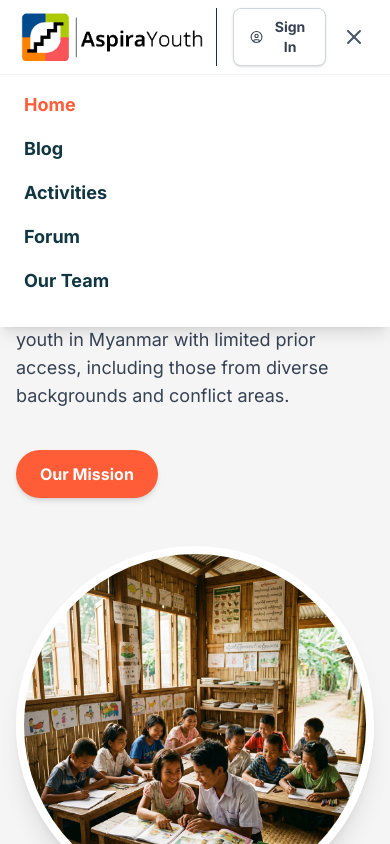
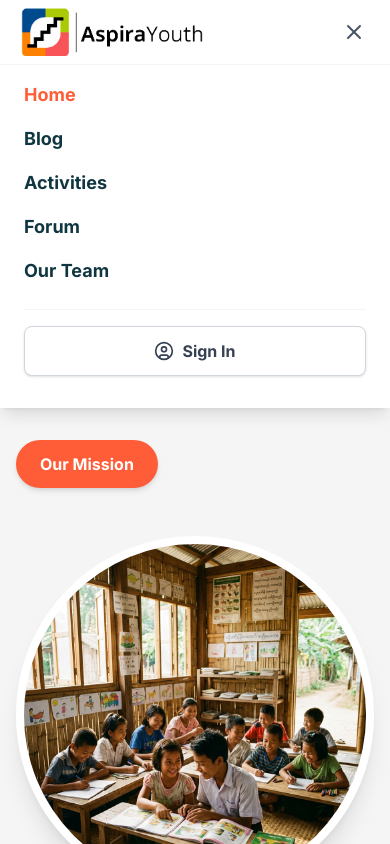
Before and after one commit to targetmathematics01/svg, a Next.js app in the folder aspira-youth/: page / in a window 390 px wide. Both pictures are taken after a click on the button "Toggle Menu". Shown: the top 844 px of the page. Built offline with nearby package versions, Linux system fonts and the light colour scheme; no server answers.

Commit message:
Move auth section into mobile menu on small screens

```diff
--- a/aspira-youth/src/components/layout/Navbar.tsx
+++ b/aspira-youth/src/components/layout/Navbar.tsx
@@ -38,7 +38,7 @@ export default function Navbar() {
         <div className="flex items-center gap-4">
 
           {/* Auth Section */}
-          <div className="flex items-center border-l pl-4 ml-2">
+          <div className="hidden md:flex items-center border-l pl-4 ml-2">
             {!loading && (
               user ? (
                 <div className="flex items-center gap-3">
@@ -86,6 +86,34 @@ export default function Navbar() {
             <Link href="/activities" className={`hover:text-[var(--color-primary)] transition-colors ${isActive("/activities") ? "text-[var(--color-primary)]" : ""}`}>Activities</Link>
             <Link href="/forum" className={`hover:text-[var(--color-primary)] transition-colors ${isActive("/forum") ? "text-[var(--color-primary)]" : ""}`}>Forum</Link>
             <Link href="/team" className={`hover:text-[var(--color-primary)] transition-colors ${isActive("/team") ? "text-[var(--color-primary)]" : ""}`}>Our Team</Link>
+
+            {/* Mobile Auth Section */}
+            <div className="border-t border-gray-100 pt-4 mt-2">
+              {!loading && (
+                user ? (
+                  <div className="flex items-center justify-between">
+                    <div className="flex items-center gap-3">
+                      {user.photoURL ? (
+                        <img src={user.photoURL} alt={user.displayName || "User"} className="w-10 h-10 rounded-full border border-gray-200" />
+                      ) : (
+                        <UserCircle className="w-10 h-10 text-gray-400" />
+                      )}
+                      <span className="text-base font-semibold text-gray-700">{user.displayName}</span>
+                    </div>
+                    <button onClick={logout} className="text-gray-400 hover:text-red-500 transition-colors p-2" title="Log out">
+                      <LogOut className="w-6 h-6" />
+                    </button>
+                  </div>
+                ) : (
+                  <button
+                    onClick={signInWithGoogle}
+                    className="w-full bg-white border border-gray-300 text-gray-700 px-4 py-3 rounded-lg text-base font-bold hover:bg-gray-50 transition-colors flex items-center justify-center gap-2 shadow-sm"
+                  >
+                    <UserCircle className="w-5 h-5" /> Sign In
+                  </button>
+                )
+              )}
+            </div>
           </nav>
         </div>
       )}
```
